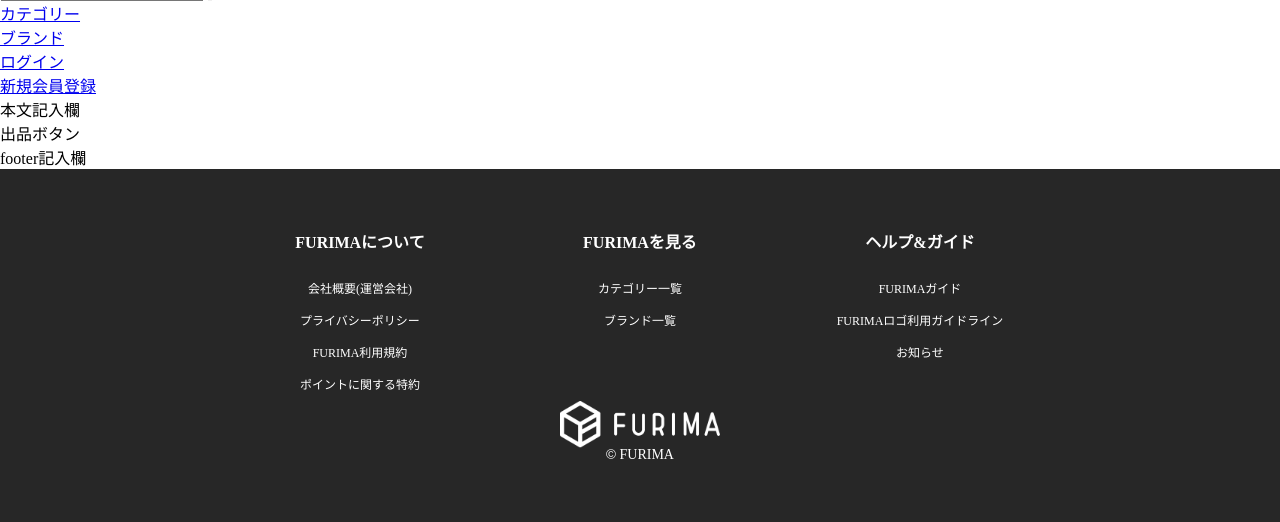
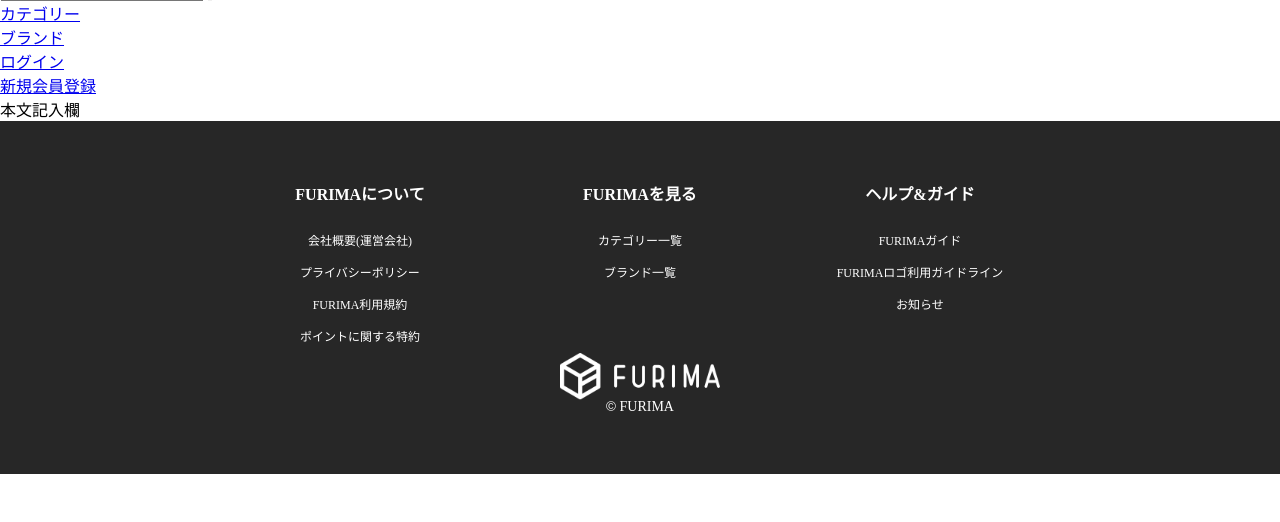
Before and after one commit to fujiwara29/freemarket_sample_72f, a Rails app: page / in a window 1280 px wide. Shown: the part 898-1420 px from the top of the page. After the commit the page ends 1372 px from the top, so only its background shows below. Run offline with Rails 7, Linux system fonts and the light colour scheme; style sheets or scripts are compiled from the project's sources; some libraries are stand-ins or nearby versions.

Commit message:
Application.haml修正

```diff
--- a/app/views/layouts/application.html.haml
+++ b/app/views/layouts/application.html.haml
@@ -2,14 +2,12 @@
 %html
   %head
     %meta{:content => "text/html; charset=UTF-8", "http-equiv" => "Content-Type"}/
-    %title FreemarketSample72f
+    %title FURIMA
     = csrf_meta_tags
     = csp_meta_tag
-    = stylesheet_link_tag    'application', media: 'all', 'data-turbolinks-track': 'reload'
-    = javascript_include_tag 'application', 'data-turbolinks-track': 'reload'
+    = stylesheet_link_tag    'application', media: 'all'
+    = javascript_include_tag 'application'
   %body
     = render 'layouts/nav'
     = yield
-    %h1 出品ボタン
-    %h1 footer記入欄
     = render 'layouts/footer'
```
